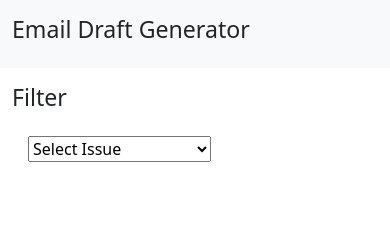
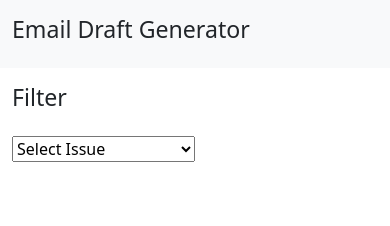
Before and after one commit to NeerajNero/emailDraftGenerator, a React (Vite) app: page / in a window 390 px wide. Shown: the top 226 px of the page. Built offline with nearby package versions, Linux system fonts and the light colour scheme.

Commit message:
made web page responsive

```diff
--- a/src/components/MainPage.jsx
+++ b/src/components/MainPage.jsx
@@ -34,7 +34,7 @@ const MainPage = () => {
     <main className='container mt-3'>
       <h3>Filter</h3>
       <div className='d-flex filterStyle'>
-      <div className='my-3 mx-3'>
+      <div className='my-3 me-3'>
         <select onChange={handleDisplaySubSection}>
           <option value="" autoFocus>Select Issue</option>
           <option value="Disbursement issues">Disbursement issues</option>
```
